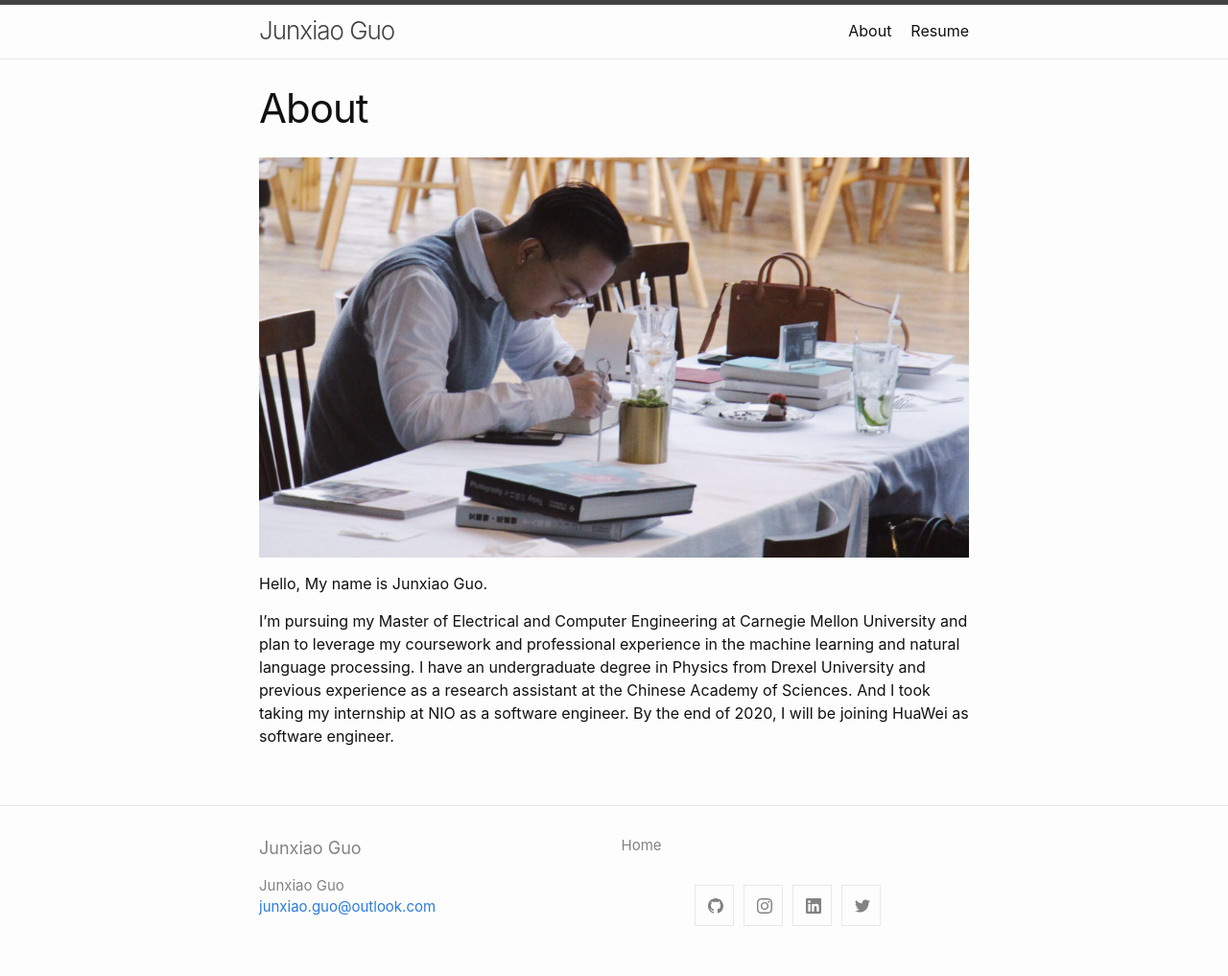
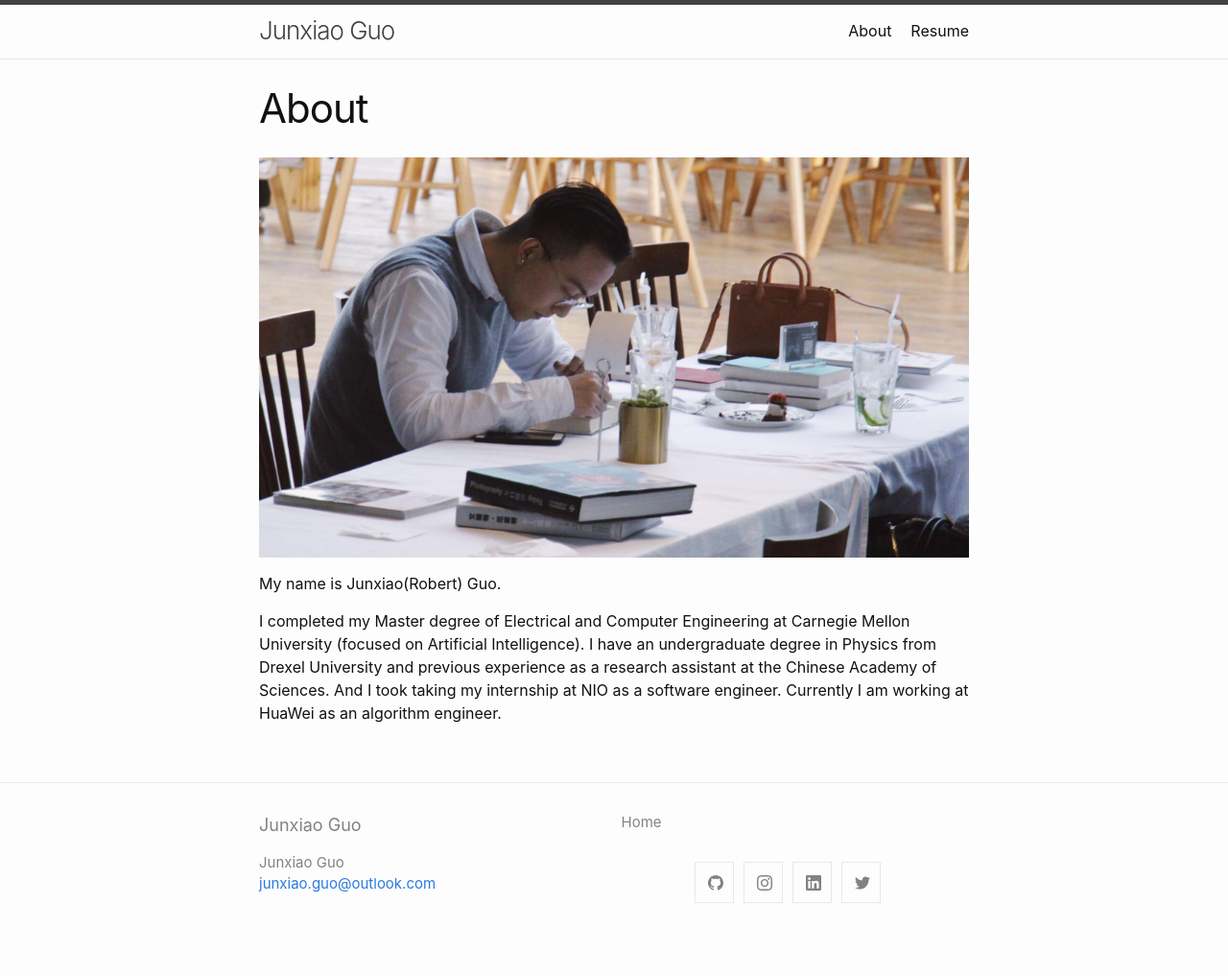
Before and after one commit to ghostian/ghostian.github.io, a Jekyll site: the page built from about.md, in a window 1280 px wide. Shown: the whole page at 96% size. Built offline with Jekyll 4.4.1, drawn with Linux system fonts in a browser that asks for light colours; after the commit the page ends 993 px from its top, so only the background shows below that.

Commit message:
update: about

```diff
--- a/about.md
+++ b/about.md
@@ -6,6 +6,6 @@ permalink: /about/
 
 ![casual_pic](/assets/images/casual-jx.jpeg)
 
-Hello, My name is Junxiao Guo.
+My name is Junxiao(Robert) Guo.
 
-I'm pursuing my Master of Electrical and Computer Engineering at Carnegie Mellon University and plan to leverage my coursework and professional experience in the machine learning and natural language processing. I have an undergraduate degree in Physics from Drexel University and previous experience as a research assistant at the Chinese Academy of Sciences. And I took taking my internship at NIO as a software engineer. By the end of 2020, I will be joining HuaWei as software engineer.
+I completed my Master degree of Electrical and Computer Engineering at Carnegie Mellon University (focused on Artificial Intelligence). I have an undergraduate degree in Physics from Drexel University and previous experience as a research assistant at the Chinese Academy of Sciences. And I took taking my internship at NIO as a software engineer. Currently I am working at HuaWei as an algorithm engineer.
```
